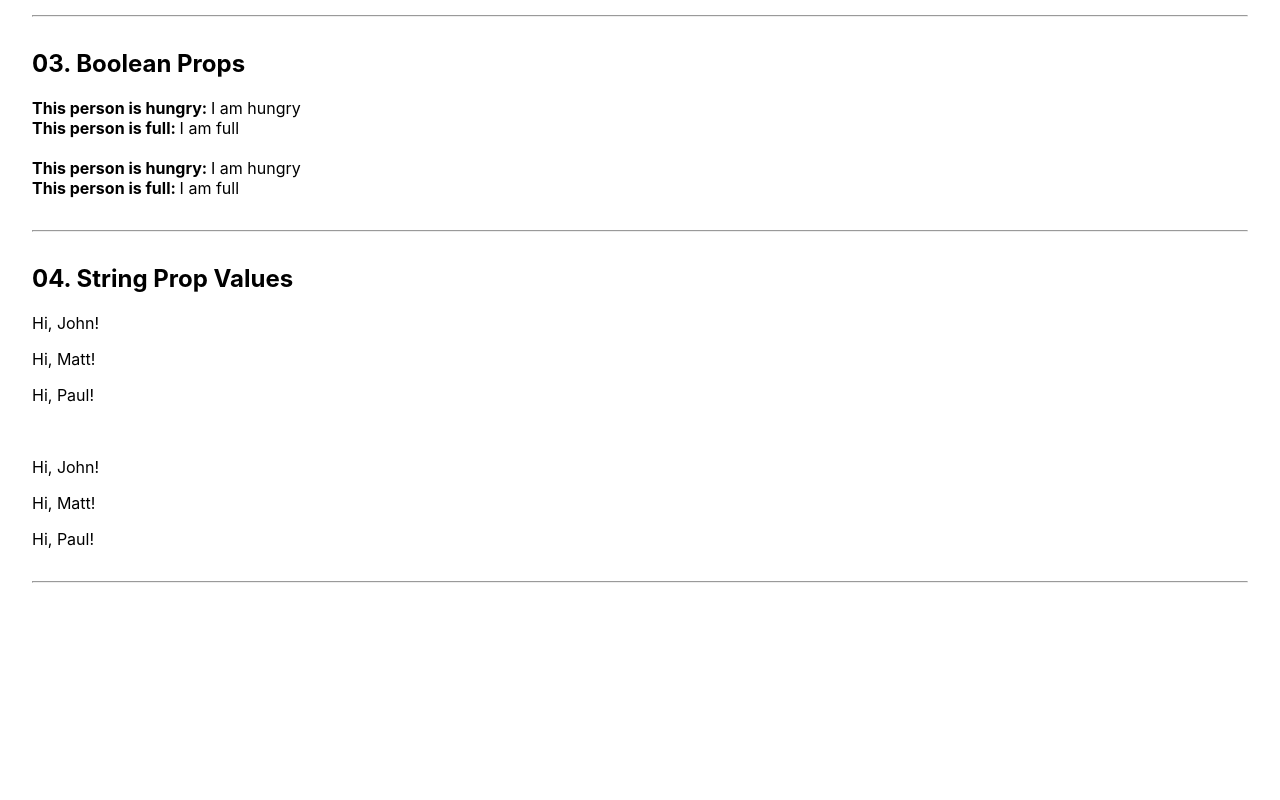
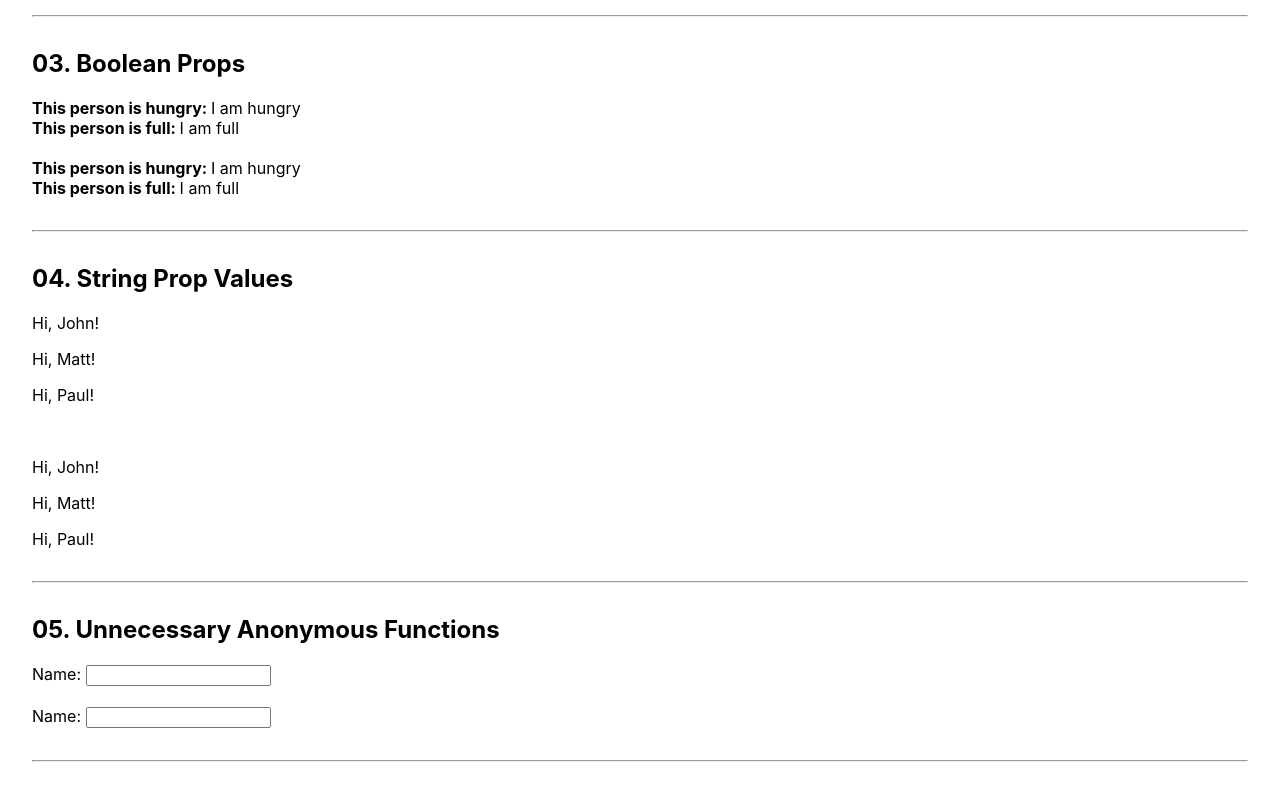
Before and after one commit to thawkin3/react-clean-code, a React (Create React App) app: page / in a window 1280 px wide. Shown: the part 521-1321 px from the top of the page. Before the commit the page ends 1144 px from the top, so only its background shows below. Built offline with nearby package versions, Linux system fonts and the light colour scheme.

Commit message:
feat: adds fifth example for functions

```diff
--- a/src/App.js
+++ b/src/App.js
@@ -7,6 +7,8 @@ import { BooleanPropBad } from './components/03-boolean-props-bad'
 import { BooleanPropGood } from './components/03-boolean-props-good'
 import { StringPropValuesBad } from './components/04-string-prop-values-bad'
 import { StringPropValuesGood } from './components/04-string-prop-values-good'
+import { UnnecessaryAnonymousFunctionsBad } from './components/05-unnecessary-anonymous-functions-bad'
+import { UnnecessaryAnonymousFunctionsGood } from './components/05-unnecessary-anonymous-functions-good'
 import './App.css'
 
 export const App = () => (
@@ -46,5 +48,14 @@ export const App = () => (
       <StringPropValuesGood />
     </section>
     <hr />
+
+    <section>
+      <h2>05. Unnecessary Anonymous Functions</h2>
+      <UnnecessaryAnonymousFunctionsBad />
+      <br />
+      <br />
+      <UnnecessaryAnonymousFunctionsGood />
+    </section>
+    <hr />
   </main>
 )
--- /dev/null
+++ b/src/components/05-unnecessary-anonymous-functions-bad.js
@@ -0,0 +1,16 @@
+import React, { useState } from 'react'
+
+export const UnnecessaryAnonymousFunctionsBad = () => {
+  const [inputValue, setInputValue] = useState('')
+
+  const handleChange = e => {
+    setInputValue(e.target.value)
+  }
+
+  return (
+    <>
+      <label htmlFor="name">Name: </label>
+      <input id="name" value={inputValue} onChange={e => handleChange(e)} />
+    </>
+  )
+}
--- /dev/null
+++ b/src/components/05-unnecessary-anonymous-functions-good.js
@@ -0,0 +1,16 @@
+import React, { useState } from 'react'
+
+export const UnnecessaryAnonymousFunctionsGood = () => {
+  const [inputValue, setInputValue] = useState('')
+
+  const handleChange = e => {
+    setInputValue(e.target.value)
+  }
+
+  return (
+    <>
+      <label htmlFor="name">Name: </label>
+      <input id="name" value={inputValue} onChange={handleChange} />
+    </>
+  )
+}
```
Also changed, not shown: 1 other file (tests, documents, lock files or other folders).
